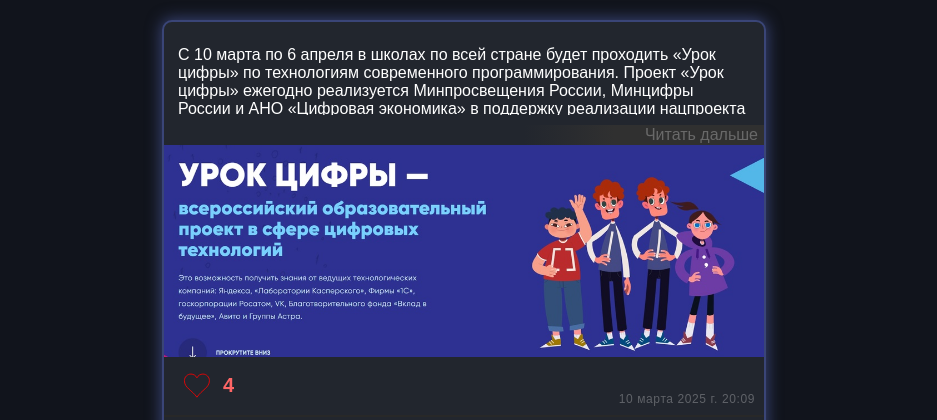
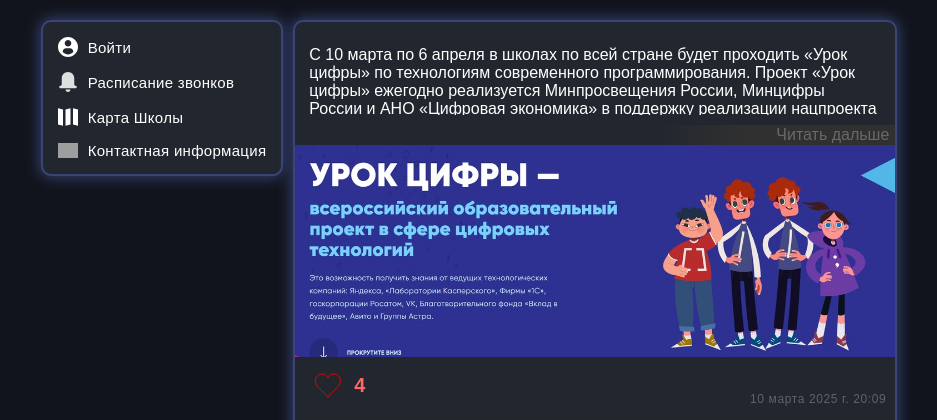
Before and after one commit to owiga/SchoolPortal, a Django app: page /blog/ in a window 1280 px wide. Shown: the part 80-500 px from the top of the page, without its empty margins (176-1113 px from the left). Run offline with Django 5.2, Linux system fonts and the light colour scheme; data comes from the database, SQL or seed files in the repository; both versions use the stored data as it was after the commit; grey boxes are pictures that could not be loaded.

Commit message:
Alpha v1.2 (huge)

```diff
--- a/schoolgid/blog/static/css/styles.css
+++ b/schoolgid/blog/static/css/styles.css
@@ -163,3 +163,31 @@ svg{
         transform: scale(1);
     }
 }
+
+.blog-navigation {
+    display: flex;
+    position: relative;
+    flex-direction: column;
+    gap: 15px;
+    top: 100px;
+    padding: 15px;
+    margin: 0 10px;
+    border: 2px solid rgb(58, 69, 119);
+    border-radius: 10px;
+    box-shadow: 0 0 15px 1px rgb(58, 69, 119);
+    height: fit-content;
+    background-color: rgb(34, 38, 46);
+    font-size: 15px;
+    letter-spacing: 0.02em;
+}
+
+[class^="blog-navigation-"] {
+    display: flex;
+    align-items: center;
+    gap: 10px;
+
+}
+
+[class^="blog-navigation-"] a {
+    text-decoration: none;
+}
--- a/schoolgid/blog/templates/blog/blog_news.html
+++ b/schoolgid/blog/templates/blog/blog_news.html
@@ -93,7 +93,15 @@
 
     </header>
     <div style="display: flex; justify-content: center; position: relative;">
-            <div class="posts">
+        <div class="blog-navigation">
+            <div class="blog-navigation-profile"><img src="{% static 'media/profile.svg' %}" style="filter: invert(1);" width="20px">{% if request.user.is_authenticated %}<a href="{% url 'profile' request.user.username %}">Профиль</a>
+            {% else %} <a href="{% url 'login' %}">Войти</a>
+            {% endif %}</div>
+            <div class="blog-navigation-bells"><img src="{% static 'media/bell.svg' %}" style="filter: invert(1);" width="20px"><a href="{% url 'zvonki' %}">Расписание звонков</a></div>
+            <div class="blog-navigation-map"><img src="{% static 'media/map.svg' %}" style="filter: invert(1);" width="20px"><a href="{% url 'map' %}">Карта Школы</a></div>
+            <div class="blog-navigation-phone"><img src="{% static 'media/phone.svg' %}" width="20px"><a href="#">Контактная информация</a></div>
+        </div>
+    <div class="posts">
                 {% for post in posts %}
                     <div class="post{{post.id}}">
                         {% if post.title %}
@@ -136,7 +144,7 @@
                     </div>
 
                 {% endfor %}
-                </div>
+    </div>
     </div>
         <footer style="bottom: -150px;">
             <div class="footer-elements">
--- a/schoolgid/blog/views.py
+++ b/schoolgid/blog/views.py
@@ -33,6 +33,9 @@ def search_users(request):
 
     return render(request, 'user_search.html', {'users': users})
 
+def school_map(request):
+    return render(request, "map.html")
+
 def zvonki(request):
     return render(request, 'zvonki.html')
 
--- a/schoolgid/schoolgid/urls.py
+++ b/schoolgid/schoolgid/urls.py
@@ -19,7 +19,7 @@ from django.urls import path, include
 from django.views.generic.base import RedirectView
 from django.conf import settings
 from django.conf.urls.static import static
-from blog.views import zvonki, search_users
+from blog.views import zvonki, search_users, school_map
 from accounts.views import update_privacy
 
 urlpatterns = [
@@ -29,6 +29,7 @@ urlpatterns = [
     path('blog/', include('blog.urls')),
     path('profile/', include('django.contrib.auth.urls')),
     path('bells_schedule/', zvonki, name='zvonki'),
+    path('map/', school_map, name='map'),
     path('users_search/', search_users, name='search_users'),
     path('grades/', include('grades.urls')),
     path("update_privacy/", update_privacy, name="update_privacy"),
```
Also changed, not shown: schoolgid/blog/static/js/map.js (added, +12 -0 lines), schoolgid/blog/templates/map.html (added, +80 -0 lines), schoolgid/blog/static/media/ffloor.png (added), schoolgid/db.sqlite3, schoolgid/static/media/bell.svg (added), schoolgid/static/media/map.svg (added), schoolgid/static/media/profile.svg (added), 3 other files.
